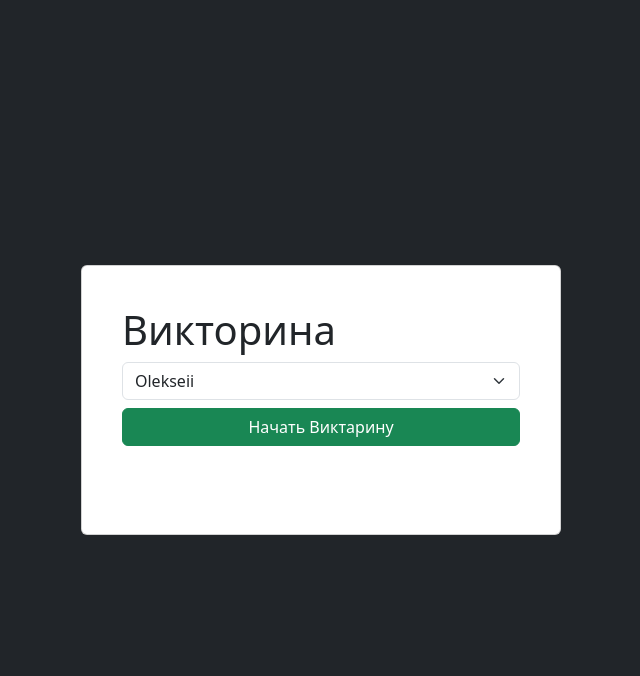
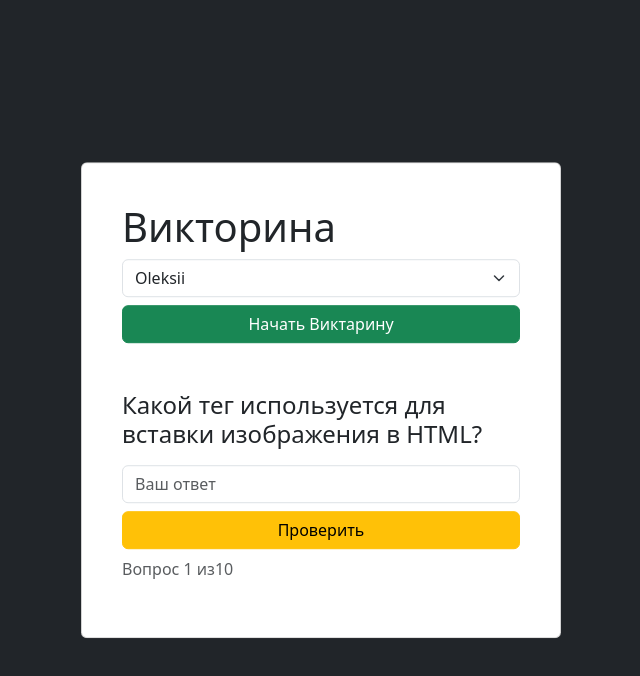
Before and after one commit to OleksiiMasloDP/questions_js15, a website: page index.html in a window 1280 px wide. Both pictures are taken after a click on the button "Начать Виктарину". Shown: the whole page, without its empty margins (319-959 px from the left). Drawn offline with nearby package versions, Linux system fonts and the light colour scheme.

Commit message:
added feature: check questions and end the game.

```diff
--- a/index.html
+++ b/index.html
@@ -17,40 +17,37 @@
     <h1  class="card-title">Викторина </h1>
 
 <div class="mb-2">
-      <select class="form-select" aria-label="Default select example" id="select">
+      <select class="form-select" aria-label="Default select example" id="selectQuestions">
 
-  <option value="1">Olekseii</option>
-  <option value="2">Konstantin</option>
-  <option value="3">Ali</option>
 </select>
 </div>
 
 
 <div class="mb-5">
   <div  class="d-grid gap-2">
-  <button id="btn-start" class="btn btn-success" type="button">Начать Виктарину</button>
+  <button id="btn-start" class="btn btn-success" onclick="startQuiz()" type="button">Начать Виктарину</button>
 
 </div>
 </div>
 
-<div class="mt-2 d-none" >
-<h4 class="mb-3">Тут Будут Вопросы</h4>
+<div class="mt-2 d-none" id="quizDiv">
+<h4 class="mb-3" id="questionText">Тут Будут Вопросы</h4>
 
 <div class="mb-2">
      <div class="input-group flex-nowrap">
 
-  <input id="answer"   placeholder="Ваш ответ" type="text" class="form-control"  aria-label="Username" aria-describedby="addon-wrapping">
+  <input id="ansInput"   placeholder="Ваш ответ" type="text" class="form-control"  aria-label="Username" aria-describedby="addon-wrapping">
 </div>
  </div>
 <div calss="mb-1"><div class="d-grid gap-2">
-  <button id="btn-verify" class="btn btn-warning mb-2" type="button">Проверить</button>
+  <button id="btn-verify" onclick="review()" class="btn btn-warning mb-2" type="button">Проверить</button>
 
 </div>
 </div>
 
 <nav aria-label="breadcrumb">
   <ol class="breadcrumb">
-    <li id="questions" class="breadcrumb-item active " aria-current="page">Вопрос <span id="coruent-number">1</span> из<span id="all">1</span> </li>
+    <li id="questions" class="breadcrumb-item active " aria-current="page">Вопрос <span id="currentNum">1</span> из<span id="qTotal">1</span> </li>
   </ol>
 </nav>
   </div>
@@ -61,7 +58,7 @@
 
 
 <script src="https://cdn.jsdelivr.net/npm/bootstrap@5.3.8/dist/js/bootstrap.bundle.min.js" integrity="sha384-FKyoEForCGlyvwx9Hj09JcYn3nv7wiPVlz7YYwJrWVcXK/BmnVDxM+D2scQbITxI" crossorigin="anonymous"></script>
-
+<script src="index.js"></script>
 
 </body>
 </html>
--- a/index.js
+++ b/index.js
@@ -1,16 +1,15 @@
 const selectQuestions = document.getElementById("selectQuestions");
 const ansInput = document.getElementById("ansInput");
-const sendbtn = document.getElementById("sendBtn");
+const sendbtn = document.getElementById("btn-start");
 const questionText = document.getElementById("questionText");
-const count = document.getElementById("questionCount");
 const quizdiv = document.getElementById("quizDiv");
 const totalNum = document.getElementById("qTotal");
-const currentNum = document.getElementById("qCurr");
+const currentNum = document.getElementById("currentNum");
 
 let questions = [];
 let questionObj = {};
-let summ = 0;
 let current = 0;
+let score = 0;
 
 async function init() {
   const questionShi = await fetch("questions.json");
@@ -31,7 +30,7 @@ function chooseQuestions() {
 function startQuiz() {
   const choosenPerson = selectQuestions.value;
   questions = questionObj[choosenPerson];
-  console.log(questions);
+  console.log(questionObj);
   current = 0;
 
   quizdiv.classList.remove("d-none");
@@ -44,7 +43,24 @@ function showQuestions() {
   current++;
   ansInput.value = "";
   totalNum.textContent = questions.length;
+  console.log(current, currentNum)
   currentNum.textContent = current;
 }
 
+function review() {
+  if (current === questions.length) {
+    quizdiv.classList.add("d-none");
+    return;
+  }
+
+  const userAns = ansInput.value.trim();
+  const ans = questions[current].answer.trim();
+
+  if (userAns.toLowerCase() === ans.toLowerCase()) {
+    score++;
+  }
+
+  showQuestions();
+}
+
 init();
```
